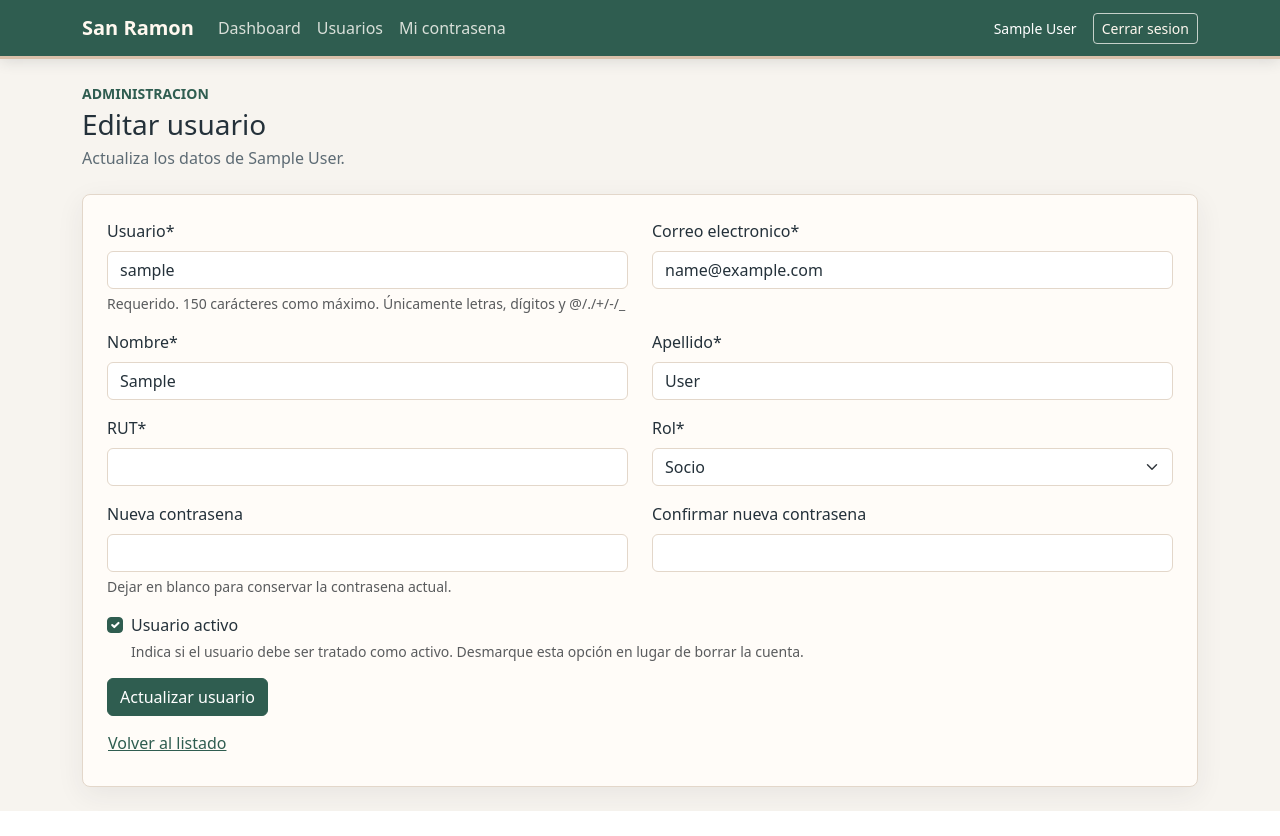
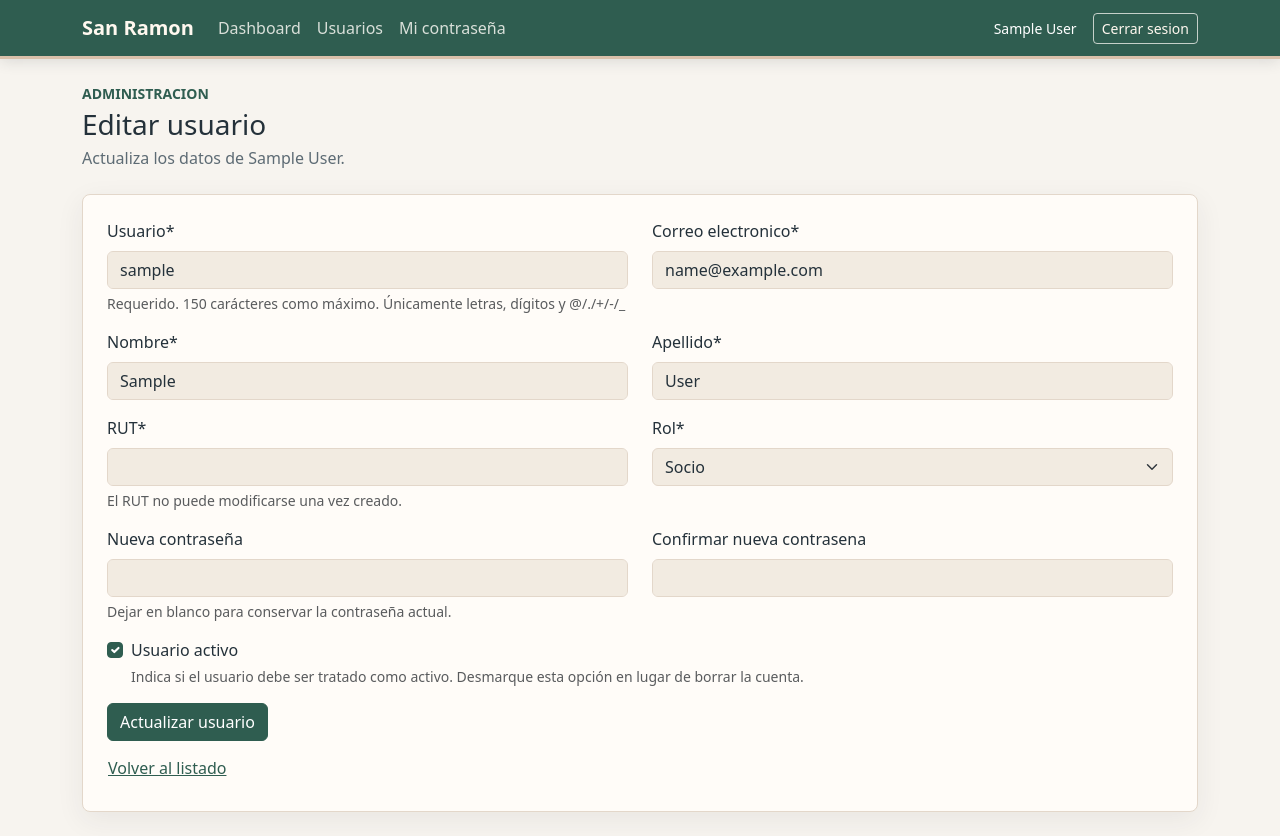
Before and after one commit to alejandrossm/sanramon, a Django app: page /usuarios/1/editar/ in a window 1280 px wide. Before the commit the page ends 811 px from the top, so only its background shows below. Run offline with Django 5.2, Linux system fonts and the light colour scheme; the visitor is signed in with stand-in values (Sample User, id 1); data comes from the database, SQL or seed files in the repository; some libraries are stand-ins or nearby versions.

Commit message:
corrección de textos

```diff
--- a/static/css/styles.css
+++ b/static/css/styles.css
@@ -230,14 +230,18 @@ a:hover {
     box-shadow: 0 0 0 0.2rem rgba(60, 122, 115, 0.18);
 }
 
-/* Focus invertido del formulario de registro: el campo queda blanco al enfocarse. */
+/* Focus invertido en formularios de usuarios: el campo queda blanco al enfocarse. */
 .registro-usuario-panel .form-control,
-.registro-usuario-panel .form-select {
+.registro-usuario-panel .form-select,
+.edicion-usuario-panel .form-control,
+.edicion-usuario-panel .form-select {
     background-color: var(--color-logo-sand-light);
 }
 
 .registro-usuario-panel .form-control:focus,
-.registro-usuario-panel .form-select:focus {
+.registro-usuario-panel .form-select:focus,
+.edicion-usuario-panel .form-control:focus,
+.edicion-usuario-panel .form-select:focus {
     background-color: #fff;
     border-color: var(--color-primary);
     box-shadow: 0 0 0 0.2rem rgba(47, 93, 80, 0.22);
--- a/templates/base.html
+++ b/templates/base.html
@@ -33,7 +33,7 @@
                             </li>
                         {% endif %}
                         <li class="nav-item">
-                            <a class="nav-link" href="{% url 'usuarios:cambiar_mi_password' %}">Mi contrasena</a>
+                            <a class="nav-link" href="{% url 'usuarios:cambiar_mi_password' %}">Mi contraseña</a>
                         </li>
                     {% endif %}
                 </ul>
--- a/usuarios/forms.py
+++ b/usuarios/forms.py
@@ -126,10 +126,10 @@ class UsuarioUpdateForm(forms.ModelForm):
     """Formulario de edicion de usuario con cambio opcional de password."""
 
     password1 = forms.CharField(
-        label='Nueva contrasena',
+        label='Nueva contraseña',
         required=False,
         widget=forms.PasswordInput(attrs={'autocomplete': 'new-password'}),
-        help_text='Dejar en blanco para conservar la contrasena actual.',
+        help_text='Dejar en blanco para conservar la contraseña actual.',
     )
     password2 = forms.CharField(
         label='Confirmar nueva contrasena',
@@ -162,6 +162,10 @@ class UsuarioUpdateForm(forms.ModelForm):
         """Recibe el usuario actor y construye el layout de edicion."""
         self.actor = kwargs.pop('actor', None)
         super().__init__(*args, **kwargs)
+        self.fields['rut'].disabled = True
+        self.fields['rut'].help_text = 'El RUT no puede modificarse una vez creado.'
+        if self.instance.pk:
+            self.initial['rut'] = normalizar_rut(self.instance.rut)
         self._limitar_roles_por_actor()
         self.helper = FormHelper()
         self.helper.form_method = 'post'
@@ -197,7 +201,10 @@ class UsuarioUpdateForm(forms.ModelForm):
         return email
 
     def clean_rut(self):
-        """Normaliza y valida unicidad del RUT excluyendo el usuario editado."""
+        """Mantiene el RUT original aunque el POST intente modificarlo."""
+        if self.instance.pk:
+            return normalizar_rut(self.instance.rut)
+
         rut = normalizar_rut(self.cleaned_data['rut'])
         qs = Usuario.objects.filter(rut__iexact=rut)
         if self.instance.pk:
--- a/usuarios/models.py
+++ b/usuarios/models.py
@@ -4,8 +4,15 @@ from django.db import models
 
 
 def normalizar_rut(rut):
-    """Normaliza el RUT para comparaciones y almacenamiento consistente."""
-    return (rut or '').replace('.', '').replace(' ', '').upper()
+    """Normaliza el RUT al formato cuerpo-digito, sin puntos."""
+    valor = ''.join(
+        caracter
+        for caracter in (rut or '').upper()
+        if caracter not in '.-' and not caracter.isspace()
+    )
+    if len(valor) <= 1:
+        return valor
+    return f'{valor[:-1]}-{valor[-1]}'
 
 
 class Usuario(AbstractUser):
--- a/usuarios/templates/usuarios/cambiar_mi_password.html
+++ b/usuarios/templates/usuarios/cambiar_mi_password.html
@@ -1,12 +1,12 @@
 {% extends "base.html" %}
 {% load crispy_forms_tags %}
 
-{% block title %}Mi contrasena | Sistema San Ramon{% endblock %}
+{% block title %}Cambiar contraseña | Sistema San Ramon{% endblock %}
 
 {% block content %}
 <div class="page-heading">
     <p class="text-uppercase text-primary fw-semibold small mb-1">Cuenta</p>
-    <h1 class="h3 mb-1">Mi contrasena</h1>
+    <h1 class="h3 mb-1">Cambiar contraseña</h1>
     <p class="text-muted mb-0">Actualiza tu contrasena de acceso al sistema.</p>
 </div>
 
--- a/usuarios/templates/usuarios/editar_usuario.html
+++ b/usuarios/templates/usuarios/editar_usuario.html
@@ -10,7 +10,7 @@
     <p class="text-muted mb-0">Actualiza los datos de {{ usuario_obj.nombre_completo }}.</p>
 </div>
 
-<section class="form-panel">
+<section class="form-panel edicion-usuario-panel">
     {% crispy form %}
     <a href="{% url 'usuarios:listado_usuarios' %}" class="btn btn-link ps-0 mt-2">Volver al listado</a>
 </section>
```
Also changed, not shown: usuarios/tests.py (+6 -5 lines).
